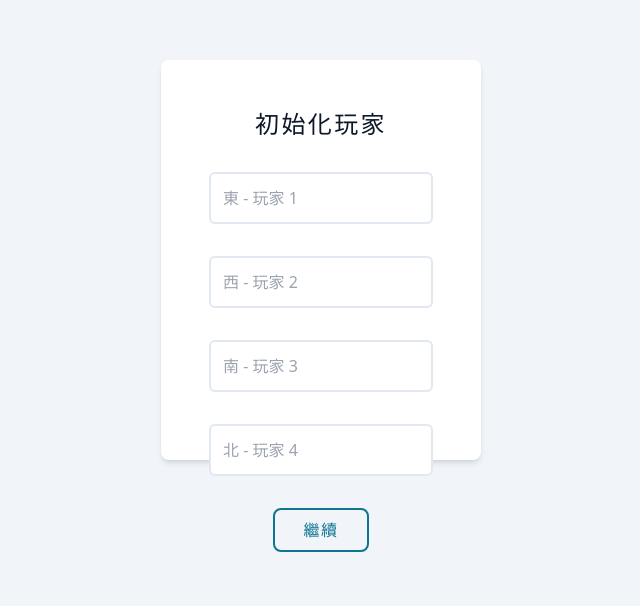
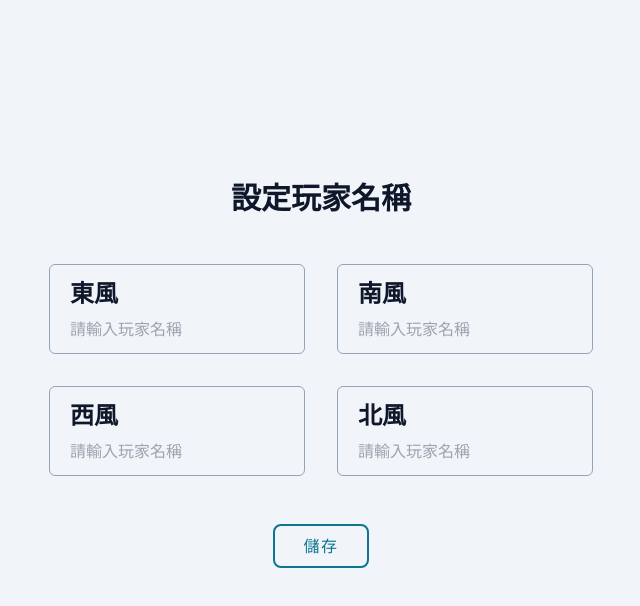
Before and after one commit to 1weiho/mahjong-scoreboard, a React (Vite) app: page /mahjong-scoreboard/create-game in a window 1280 px wide. Shown: the part 140-746 px from the top of the page, without its empty margins (319-959 px from the left). Built offline with nearby package versions, Linux system fonts and the light colour scheme.

Commit message:
feat: remake the game logic

```diff
--- a/package.json
+++ b/package.json
@@ -13,8 +13,11 @@
   },
   "dependencies": {
     "@headlessui/react": "^1.7.7",
+    "@types/uuid": "^9.0.0",
     "react": "^18.2.0",
-    "react-dom": "^18.2.0"
+    "react-dom": "^18.2.0",
+    "react-router-dom": "^6.8.0",
+    "uuid": "^9.0.0"
   },
   "devDependencies": {
     "@types/react": "^18.0.26",
--- a/src/App.tsx
+++ b/src/App.tsx
@@ -1,37 +1,16 @@
-import { useEffect, useState } from "react"
-import InitPlayer from "./InitPlayer"
-import { Player } from "./Player"
-import { GameData } from "./GameData"
-import PlayerInfo from "./PlayerInfo"
+import { Routes, Route } from "react-router-dom"
+import CreateGame from "./pages/CreateGame"
+import GameHistory from "./pages/GameHistory"
+import Homepage from "./pages/Homepage"
 
 function App() {
-  const [gameData, setGameData] = useState<GameData>()
-  const [players, setPlayers] = useState<Player[]>([])
-
-  // Check if the player info is in the local storage first
-  useEffect(() => {
-    if ("gameData" in localStorage) {
-      const gameDataLocal = JSON.parse(localStorage.getItem("gameData") as string) as GameData
-      setPlayers(gameDataLocal.players)
-    }
-  }, [])
-
-  // Sync the gameData between state and localStorage when gameData changed
-  useEffect(() => {
-    localStorage.setItem("gameData", JSON.stringify(gameData))
-    return () => {
-      localStorage.removeItem("gameData")
-    }
-  }, [gameData])
-
-  // Save player data to gameData when players changes
-  useEffect(() => {
-    setGameData({ ...gameData, players: players })
-  }, [players])
-
   return (
-    <div className="h-screen w-screen bg-slate-100 flex justify-center items-center">
-      {players.length == 0 ? <InitPlayer setPlayers={setPlayers} /> : <PlayerInfo players={players} />}
+    <div className="h-screen w-screen bg-slate-100 flex flex-col items-center text-slate-900">
+      <Routes>
+        <Route path="/" element={<Homepage />} />
+        <Route path="/create-game" element={<CreateGame />} />
+        <Route path="/game-history" element={<GameHistory />} />
+      </Routes>
     </div>
   )
 }
--- a/src/GameData.ts
+++ /dev/null
@@ -1,5 +0,0 @@
-import { Player } from "./Player"
-
-export type GameData = {
-  players: Player[]
-}
--- a/src/Player.ts
+++ /dev/null
@@ -1,12 +0,0 @@
-export const WIND_TYPE = [
-  { id: "East", name: "東" },
-  { id: "West", name: "西" },
-  { id: "South", name: "南" },
-  { id: "North", name: "北" },
-]
-
-export type Player = {
-  name: string
-  score: number
-  wind: typeof WIND_TYPE[number]
-}
--- /dev/null
+++ b/src/TypeDef.ts
@@ -0,0 +1,37 @@
+export const WIND_TYPE = [
+  { id: "East", name: "東" },
+  { id: "West", name: "西" },
+  { id: "South", name: "南" },
+  { id: "North", name: "北" },
+]
+
+export type Player = {
+  wind: typeof WIND_TYPE[number]
+  name: string
+}
+
+export type AmountRule = {
+  bottom: number
+  table: number
+}
+
+export type Transaction = {
+  from: Player
+  to: Player
+  amount: number
+}
+
+export type Round = {
+  wind: typeof WIND_TYPE[number]
+  round: typeof WIND_TYPE[number]
+  dealerNum: number
+  result: Transaction[]
+  time: number
+}
+
+export type Game = {
+  UUID: string
+  timestamp: number
+  players: Player[]
+  round: Round[] | null
+}
--- /dev/null
+++ b/src/components/PlayerNameInput.tsx
@@ -0,0 +1,19 @@
+interface Props {
+  wind: string
+  setPlayer: (newPlayer: string) => void
+}
+
+const PlayerNameInput = ({ wind, setPlayer }: Props) => {
+  return (
+    <div className="border border-slate-400 rounded-md px-5 py-3 w-64 flex flex-col text-start">
+      <span className="text-2xl font-semibold mb-2">{wind}風</span>
+      <input
+        className="text-slate-700 bg-transparent outline-none"
+        placeholder="請輸入玩家名稱"
+        onChange={(e) => setPlayer(e.target.value)}
+      />
+    </div>
+  )
+}
+
+export default PlayerNameInput
--- a/src/main.tsx
+++ b/src/main.tsx
@@ -1,10 +1,13 @@
-import React from 'react'
-import ReactDOM from 'react-dom/client'
-import App from './App'
-import './index.css'
+import React from "react"
+import ReactDOM from "react-dom/client"
+import App from "./App"
+import "./index.css"
+import { BrowserRouter } from "react-router-dom"
 
-ReactDOM.createRoot(document.getElementById('root') as HTMLElement).render(
+ReactDOM.createRoot(document.getElementById("root") as HTMLElement).render(
   <React.StrictMode>
-    <App />
-  </React.StrictMode>,
+    <BrowserRouter basename="/mahjong-scoreboard/">
+      <App />
+    </BrowserRouter>
+  </React.StrictMode>
 )
--- /dev/null
+++ b/src/pages/CreateGame.tsx
@@ -0,0 +1,58 @@
+import { useState } from "react"
+import PlayerNameInput from "../components/PlayerNameInput"
+import * as TypeDef from "../TypeDef"
+import { v4 as uuidv4 } from "uuid"
+import { useNavigate } from "react-router-dom"
+
+const CreateGame = () => {
+  const [player1, setPlayer1] = useState<string>("")
+  const [player2, setPlayer2] = useState<string>("")
+  const [player3, setPlayer3] = useState<string>("")
+  const [player4, setPlayer4] = useState<string>("")
+  const navigate = useNavigate()
+
+  const handleSave = () => {
+    let gameDataLocal: TypeDef.Game[] = []
+    if ("gameData" in localStorage) {
+      gameDataLocal = JSON.parse(localStorage.getItem("gameData") as string)
+    }
+
+    const newGame: TypeDef.Game = {
+      UUID: uuidv4(),
+      timestamp: Date.now(),
+      players: [
+        { wind: TypeDef.WIND_TYPE[0], name: player1 },
+        { wind: TypeDef.WIND_TYPE[1], name: player2 },
+        { wind: TypeDef.WIND_TYPE[2], name: player3 },
+        { wind: TypeDef.WIND_TYPE[3], name: player4 },
+      ],
+      round: null,
+    }
+
+    gameDataLocal.push(newGame)
+    localStorage.setItem("gameData", JSON.stringify(gameDataLocal))
+    navigate(`/game/${newGame.UUID}`)
+  }
+
+  return (
+    <div className="flex flex-col items-center">
+      <h1 className="text-3xl font-semibold mb-12 mt-80">設定玩家名稱</h1>
+      <form className="flex flex-col items-center" onSubmit={handleSave}>
+        <div className="grid grid-cols-2 gap-8 mb-12">
+          <PlayerNameInput wind="東" setPlayer={setPlayer1} />
+          <PlayerNameInput wind="南" setPlayer={setPlayer2} />
+          <PlayerNameInput wind="西" setPlayer={setPlayer3} />
+          <PlayerNameInput wind="北" setPlayer={setPlayer4} />
+        </div>
+        <button
+          className="border-cyan-700 border-2 rounded-lg px-3 py-2 w-24 text-cyan-700 hover:bg-cyan-700 hover:text-white duration-150 tracking-widest"
+          type="submit"
+        >
+          儲存
+        </button>
+      </form>
+    </div>
+  )
+}
+
+export default CreateGame
--- /dev/null
+++ b/src/pages/GameHistory.tsx
@@ -0,0 +1,5 @@
+const GameHistory = () => {
+  return <div>GameHistory</div>
+}
+
+export default GameHistory
--- /dev/null
+++ b/src/pages/Homepage.tsx
@@ -0,0 +1,23 @@
+import { Link } from "react-router-dom"
+
+const Homepage = () => {
+  return (
+    <div className="flex flex-col items-center">
+      <h1 className="text-3xl font-semibold mb-12 mt-80">
+        歡迎使用 <span className="text-sky-600">麻將計分板</span>
+      </h1>
+      <div className="flex space-x-6">
+        <Link to="create-game" className="border border-slate-400 rounded-md px-5 py-3 w-64 flex flex-col text-start">
+          <span className="text-2xl font-semibold mb-2">創建遊戲</span>
+          <span className="text-slate-700">創建一個新的遊戲，並設定玩家名稱</span>
+        </Link>
+        <Link to="game-history" className="border border-slate-400 rounded-md px-5 py-3 w-64 flex flex-col text-start">
+          <span className="text-2xl font-semibold mb-2">歷史紀錄</span>
+          <span className="text-slate-700">檢視所有歷史紀錄，可查看詳細遊戲結果</span>
+        </Link>
+      </div>
+    </div>
+  )
+}
+
+export default Homepage
```
Also changed, not shown: 1 other file (tests, documents, lock files or other folders).
